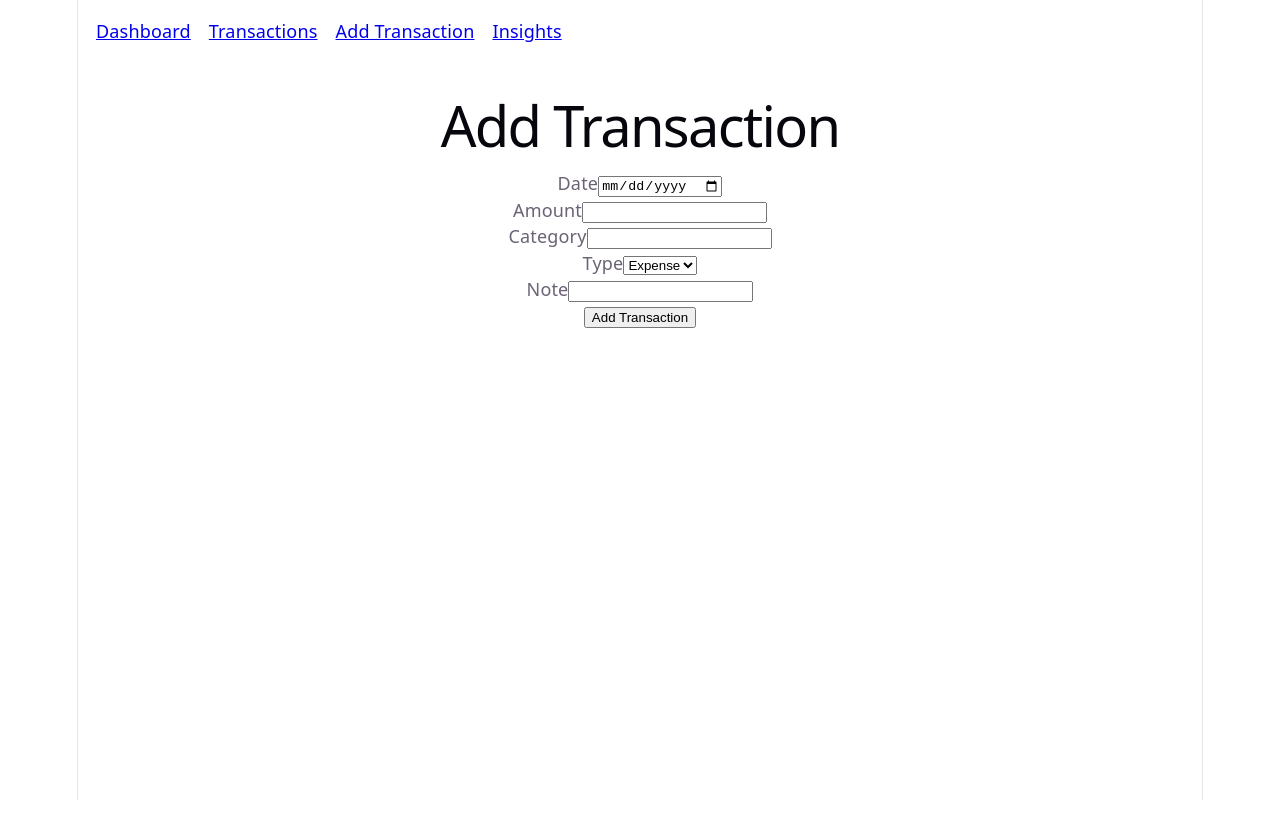
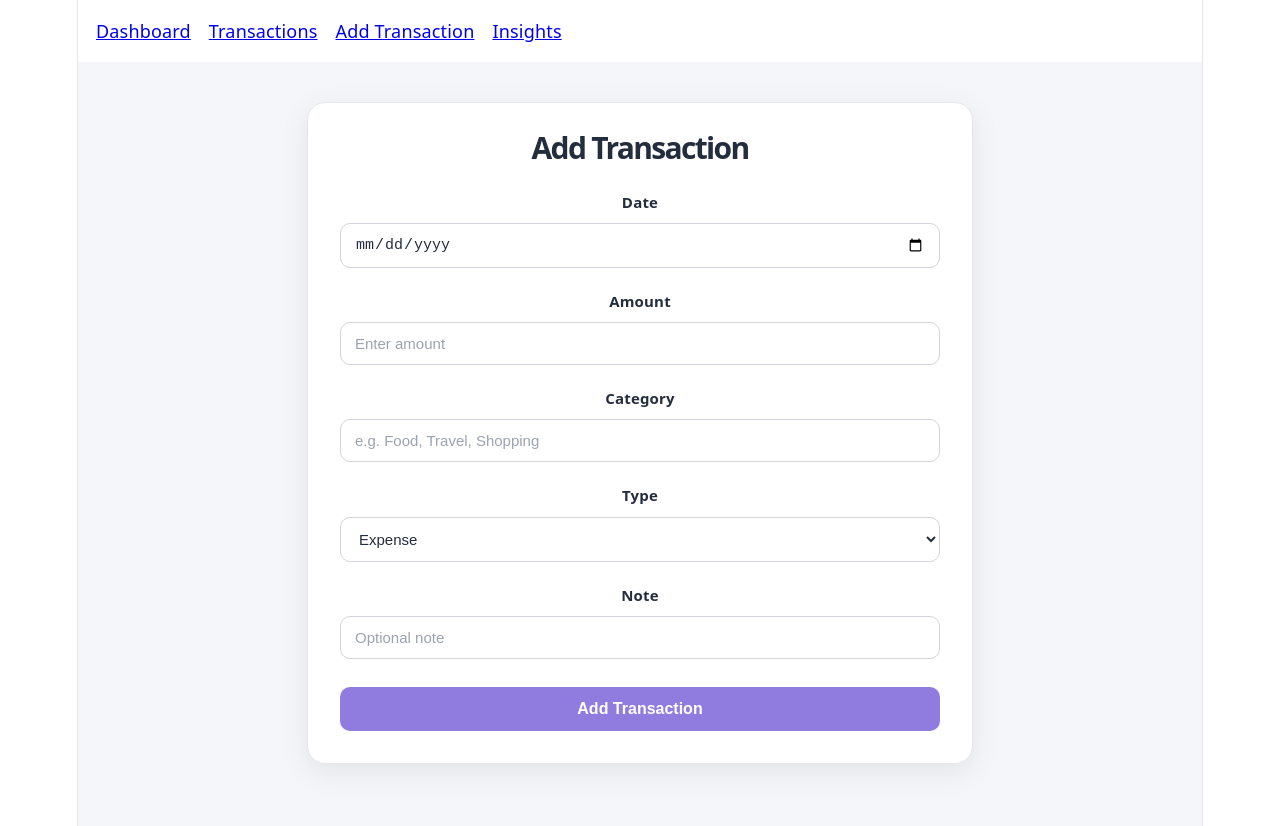
Before and after one commit to Poornesh-codes/finance-tracker, a React (Vite) app: page /add in a window 1280 px wide. Shown: the top 826 px of the page. Before the commit the page ends 800 px from the top, so only its background shows below. Built offline with nearby package versions, Linux system fonts and the light colour scheme.

Commit message:
add styling and layout

```diff
--- /dev/null
+++ b/src/pages/AddTransaction.css
@@ -0,0 +1,109 @@
+.add-transaction-page {
+  min-height: 100vh;
+  padding: 40px 20px;
+
+  display: flex;
+  justify-content: center;
+  align-items: flex-start;
+
+  background: #f5f6fa;
+}
+
+.transaction-form-card {
+  width: 100%;
+  max-width: 600px;
+
+  padding: 32px;
+
+  background: white;
+  border: 1px solid #e5e7eb;
+  border-radius: 18px;
+
+  box-shadow: 0 8px 30px rgba(0, 0, 0, 0.08);
+}
+
+.transaction-form-card h1 {
+  margin: 0 0 28px;
+
+  font-size: 30px;
+  font-weight: 700;
+  color: #242d3e;
+}
+
+.form-group {
+  display: flex;
+  flex-direction: column;
+  gap: 8px;
+
+  margin-bottom: 20px;
+}
+
+.form-group label {
+  font-size: 15px;
+  font-weight: 600;
+  color: #242d3e;
+}
+
+.form-group input,
+.form-group select {
+  width: 100%;
+  box-sizing: border-box;
+
+  padding: 12px 14px;
+
+  font-size: 15px;
+
+  border: 1px solid #d1d5db;
+  border-radius: 10px;
+
+  background: white;
+  color: #242d3e;
+
+  outline: none;
+}
+
+.form-group input:focus,
+.form-group select:focus {
+  border-color: #907bde;
+  box-shadow: 0 0 0 3px rgba(144, 123, 222, 0.15);
+}
+
+.form-group input::placeholder {
+  color: #9ca3af;
+}
+
+.submit-button {
+  width: 100%;
+
+  margin-top: 8px;
+  padding: 13px 20px;
+
+  border: none;
+  border-radius: 10px;
+
+  background: #907bde;
+  color: white;
+
+  font-size: 16px;
+  font-weight: 600;
+
+  cursor: pointer;
+}
+
+.submit-button:active {
+  transform: scale(0.98);
+}
+
+@media (max-width: 600px) {
+  .add-transaction-page {
+    padding: 20px 12px;
+  }
+
+  .transaction-form-card {
+    padding: 24px 18px;
+  }
+
+  .transaction-form-card h1 {
+    font-size: 26px;
+  }
+}
--- a/src/pages/AddTransaction.jsx
+++ b/src/pages/AddTransaction.jsx
@@ -1,6 +1,7 @@
 import { useState } from 'react'
 import { useParams } from 'react-router-dom'
 import { useNavigate } from 'react-router-dom'
+import "./AddTransaction.css"
 function AddTransaction({ onAdd ,onEdit, transactions}) {
   const { id } = useParams()
   const navigate = useNavigate()
@@ -30,36 +31,85 @@ function AddTransaction({ onAdd ,onEdit, transactions}) {
   }
 
   return (
-    <div style={{ padding: '1rem' }}>
+    <div className="add-transaction-page">
+      <div className="transaction-form-card">
         <h1>Add Transaction</h1>
+
         <form onSubmit={handleSubmit}>
-        <div>
-          <label>Date</label>
-          <input type="date" name="date" value={formData.date} onChange={handleChange} required />
+
+          <div className="form-group">
+            <label htmlFor="date">Date</label>
+            <input
+              id="date"
+              type="date"
+              name="date"
+              value={formData.date}
+              onChange={handleChange}
+              required
+            />
           </div>
-        <div>
-          <label>Amount</label>
-          <input type="number" name="amount" value={formData.amount} onChange={handleChange} step="0.01" required />
+
+          <div className="form-group">
+            <label htmlFor="amount">Amount</label>
+            <input
+              id="amount"
+              type="number"
+              name="amount"
+              value={formData.amount}
+              onChange={handleChange}
+              step="0.01"
+              placeholder="Enter amount"
+              required
+            />
           </div>
-        <div>
-          <label>Category</label>
-          <input type="text" name="category" value={formData.category} onChange={handleChange} required />
+
+          <div className="form-group">
+            <label htmlFor="category">Category</label>
+            <input
+              id="category"
+              type="text"
+              name="category"
+              value={formData.category}
+              onChange={handleChange}
+              placeholder="e.g. Food, Travel, Shopping"
+              required
+            />
           </div>
-        <div>
-          <label>Type</label>
-          <select name="type" value={formData.type} onChange={handleChange}>
+
+          <div className="form-group">
+            <label htmlFor="type">Type</label>
+
+            <select
+              id="type"
+              name="type"
+              value={formData.type}
+              onChange={handleChange}
+            >
               <option value="expense">Expense</option>
               <option value="income">Income</option>
             </select>
           </div>
-        <div>
-          <label>Note</label>
-          <input type="text" name="note" value={formData.note} onChange={handleChange} />
+
+          <div className="form-group">
+            <label htmlFor="note">Note</label>
+
+            <input
+              id="note"
+              type="text"
+              name="note"
+              value={formData.note}
+              onChange={handleChange}
+              placeholder="Optional note"
+            />
           </div>
-        <button type="submit">Add Transaction</button>
+
+          <button className="submit-button" type="submit">
+            Add Transaction
+          </button>
+
         </form>
+      </div>
     </div>
     )
   }
-
 export default AddTransaction
--- a/src/pages/Dashboard.css
+++ b/src/pages/Dashboard.css
@@ -1,6 +1,92 @@
+/* =========================
+   Dashboard
+   ========================= */
+
+.dashboard {
+  padding: 24px;
+}
+
+.dashboard h1 {
+  margin: 0 0 24px;
+  font-size: 32px;
+}
+
+
+/* =========================
+   Stat Cards
+   ========================= */
+
 .stats-container {
   display: grid;
   grid-template-columns: repeat(3, 1fr);
   gap: 20px;
-  padding: 20px;
+  padding: 20px 0;
 }
+
+
+/* =========================
+   Top Categories
+   ========================= */
+
+.top-categories {
+  margin-top: 30px;
+}
+
+.top-categories h2 {
+  margin-bottom: 16px;
+  font-size: 24px;
+}
+
+.category-list {
+  display: flex;
+  flex-direction: column;
+  gap: 12px;
+}
+
+.category-item {
+  display: flex;
+  justify-content: space-between;
+  align-items: center;
+
+  padding: 14px 16px;
+
+  border-radius: 12px;
+
+  background: #f5f5f7;
+  border: 1px solid #e5e7eb;
+}
+
+.category-name {
+  font-size: 16px;
+  font-weight: 500;
+}
+
+.category-amount {
+  font-size: 16px;
+  font-weight: 600;
+}
+
+
+/* =========================
+   No Transactions
+   ========================= */
+
+.no-transactions {
+  padding: 24px;
+  text-align: center;
+}
+
+
+/* =========================
+   Responsive
+   ========================= */
+
+@media (max-width: 768px) {
+  .dashboard {
+    padding: 16px;
+  }
+
+  .stats-container {
+    grid-template-columns: 1fr;
+  }
+}
--- a/src/pages/Dashboard.jsx
+++ b/src/pages/Dashboard.jsx
@@ -1,6 +1,14 @@
 import StatCard from '../components/Statcard'
 import './Dashboard.css'
 function Dashboard({ transactions }) {
+  if (transactions.length === 0) {
+    return (
+      <div>
+        <h1>Dashboard</h1>
+        <p>No transactions available. Please add some transactions to see dashboard insights.</p>
+      </div>
+    )
+  }
   const totalIncome = transactions.filter((t) => t.type === 'income').reduce((sum, t) => sum + t.amount, 0)
 
   const totalExpenses = transactions
@@ -21,22 +29,27 @@ function Dashboard({ transactions }) {
     .slice(0, 3)
 
   return (
-    <div>
+    <div className="dashboard">
       <h1>Dashboard</h1>
       <div className="stats-container">
         <StatCard title="Balance" value={balance} icon="💰" delay={0.1} />
         <StatCard title="Total Income" value={totalIncome} icon="📈" delay={0.2} />
         <StatCard title="Total Expenses" value={totalExpenses} icon="📉" delay={0.3} />
       </div>
+      <div className="top-categories">
+        <h2>Top Categories</h2>
+        <div className="category-list">
+          {topCategories.map(([category, amount]) => (
+            <div className="category-item" key={category}>
+              <span className="category-name">{category}</span>
 
-      <h2>Top Categories</h2>
-      <ul>
-        {topCategories.map(([category, amount]) => (
-          <li key={category}>
-            {category}: ${amount.toFixed(2)}
-          </li>
-        ))}
-      </ul>
+              <span className="category-amount">
+                ${amount.toFixed(2)}
+              </span>
+            </div>
+          ))}
+        </div>
+      </div>
     </div>
   )
 }
--- a/src/pages/Insights.jsx
+++ b/src/pages/Insights.jsx
@@ -3,6 +3,14 @@ const COLORS = ['#8884d8', '#82ca9d', '#ffc658', '#ff8042', '#0088FE', '#00C49F'
 
 function Insights({ transactions }) {
   // Spending by category (for pie chart)
+  if (transactions.length === 0) {
+    return (
+      <div>
+        <h1>Insights</h1>
+        <p>No transactions available. Please add some transactions to see insights.</p>
+      </div>
+    )
+  }
   const categoryTotals = transactions
     .filter((t) => t.type === 'expense')
     .reduce((acc, t) => {
```
Lines whose indentation alone changed are shown as unchanged.
